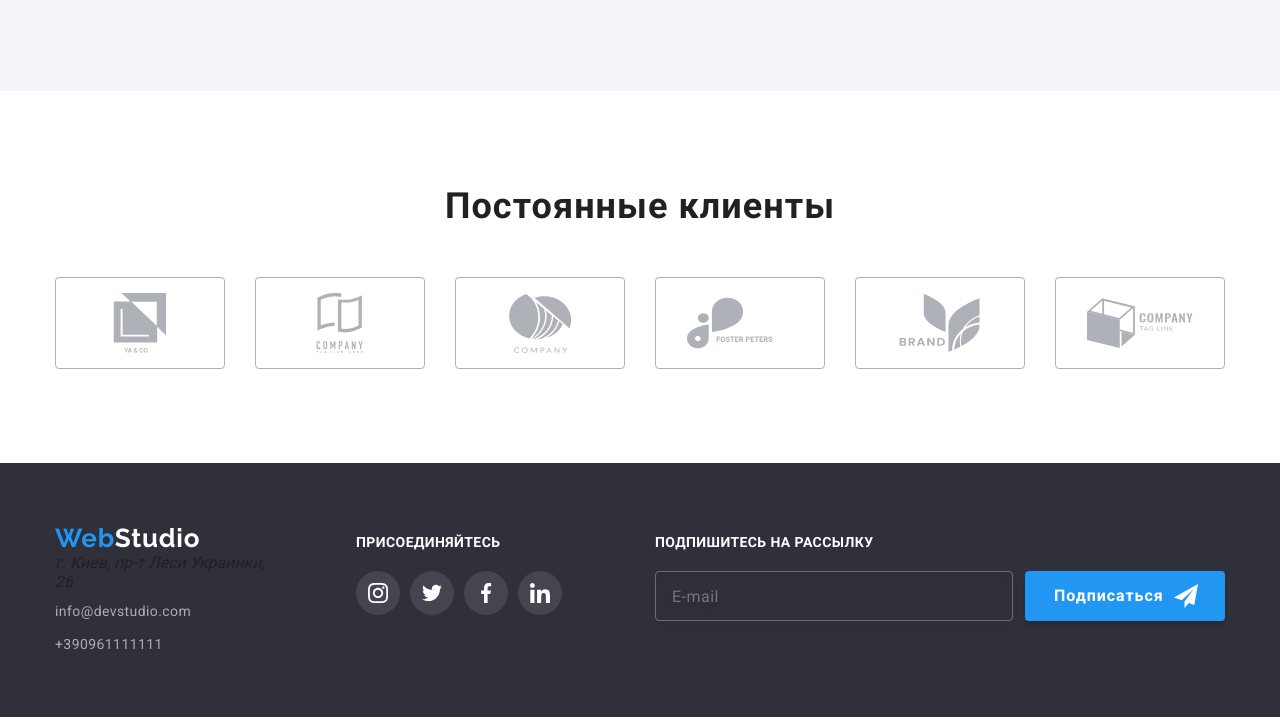
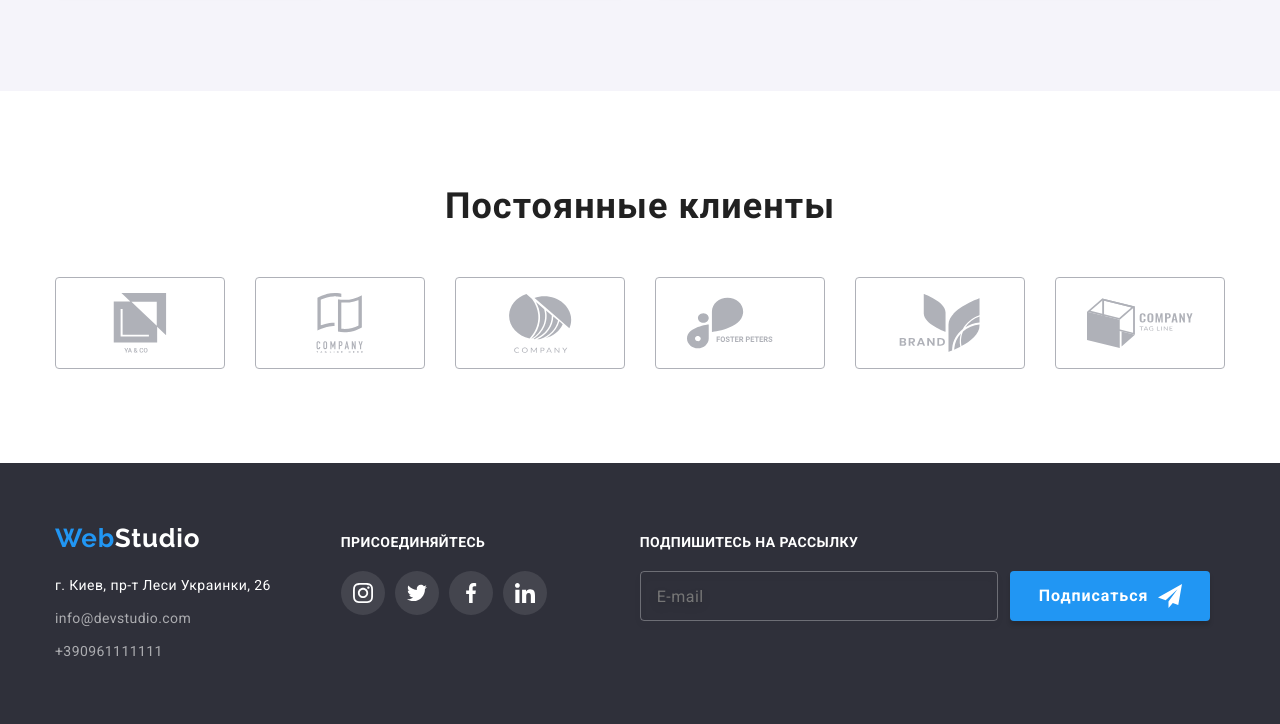
Before and after one commit to AlexandrGashevsky/goit-markup-hw-07, a plain HTML site: page index.html in a window 1280 px wide. Shown: the part 2227-2951 px from the top of the page. Drawn offline with nearby package versions, Linux system fonts and the light colour scheme; files whose address does not match are found by name.

Commit message:
Add files via upload

```diff
--- a/sass/components/_footer.scss
+++ b/sass/components/_footer.scss
@@ -39,7 +39,8 @@
   color: var(--white);
 }
 
-.footer-address {
+.footer__address {
+  color: #FFFFFF;
   margin-top: 20px;
   font-style: normal;
   font-weight: normal;
```
Also changed, not shown: css/main.css, css/main.min.css, 2 other files.
